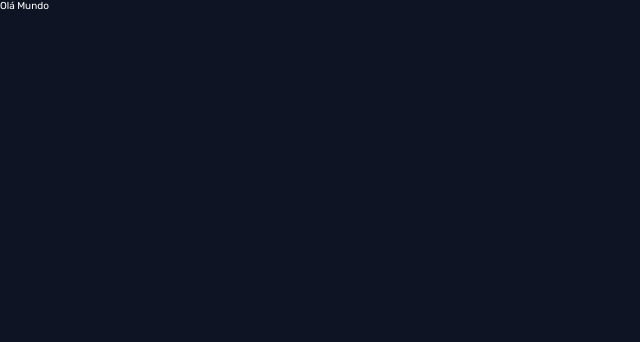
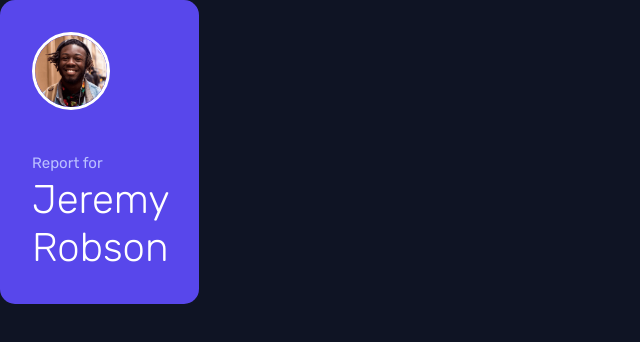
Before and after one commit to Henrique1204/Time-Tracking-Dashboard, a React (Create React App) app: page / in a window 1280 px wide. Shown: the top 342 px of the page, without its empty margins (0-640 px from the left). Built offline with nearby package versions, Linux system fonts and the light colour scheme.

Commit message:
Criar componente para informacoes do usuario

```diff
--- a/src/App.tsx
+++ b/src/App.tsx
@@ -1,7 +1,15 @@
 import React from 'react';
 
+import CardUsuario from './Componentes/CardUsuario';
+
+import imgJeremy from './Assets/image-jeremy.png';
+
 const App = (): JSX.Element => {
-  return <main className="App">Olá Mundo</main>;
+  return (
+    <main className="App">
+      <CardUsuario foto={imgJeremy} nome="Jeremy Robson" />
+    </main>
+  );
 };
 
 export default App;
--- /dev/null
+++ b/src/Componentes/CardUsuario/CardUsuario.componente.tsx
@@ -0,0 +1,28 @@
+import React, { FC } from 'react';
+
+import estilos from './CardUsuario.module.css';
+import FotoUsuario from './FotoUsuario';
+
+type CardUsuarioProps = {
+  foto: string;
+  nome: string;
+};
+
+/**
+ * Componente responsável por exbibir as informações do perfil do usuário.
+ * @param {string} props.foto Caimnho para a foto do usuário.
+ * @param {string} props.nome Nome do usuário.
+ */
+const CardUsuario: FC<CardUsuarioProps> = ({ foto, nome }) => {
+  return (
+    <div className={estilos.container}>
+      <FotoUsuario src={foto} alt={`Foto de perfil do usuário ${nome}.`} />
+
+      <span className={estilos.subtitulo}>Report for</span>
+
+      <h1 className={estilos.titulo}>Jeremy Robson</h1>
+    </div>
+  );
+};
+
+export default CardUsuario;
--- /dev/null
+++ b/src/Componentes/CardUsuario/CardUsuario.module.css
@@ -0,0 +1,23 @@
+.container {
+  max-width: fit-content;
+  padding: 3.2rem;
+  border-radius: var(--radius);
+  line-height: 1.2;
+  background-color: var(--bg-azul);
+  display: flex;
+  flex-direction: column;
+  justify-content: flex-start;
+}
+
+.subtitulo {
+  margin: 4.4rem 0 0.4rem;
+  font-size: var(--fonte-muito-peguna);
+  color: var(--fonte-azul-claro);
+  display: block;
+}
+
+.titulo {
+  max-width: 13.5rem;
+  font-size: var(--fonte-grande);
+  font-weight: 300;
+}
--- /dev/null
+++ b/src/Componentes/CardUsuario/FotoUsuario/FotoUsuario.componente.tsx
@@ -0,0 +1,23 @@
+import React, { FC } from 'react';
+
+import estilos from './FotoUsuario.module.css';
+
+type FotoUsuarioProps = {
+  src: string;
+  alt: string;
+};
+
+/**
+ * Componente responsável por exbibir a imagem de perfil do usuário.
+ * @param {string} props.src Caminho da imagem.
+ * @param {string} props.alt Texto alternativo da imagem.
+ */
+const FotoUsuario: FC<FotoUsuarioProps> = ({ src, alt }) => {
+  return (
+    <div className={estilos.container}>
+      <img src={src} alt={alt} />
+    </div>
+  );
+};
+
+export default FotoUsuario;
--- /dev/null
+++ b/src/Componentes/CardUsuario/FotoUsuario/FotoUsuario.module.css
@@ -0,0 +1,17 @@
+.container {
+  max-width: 78px;
+  max-height: 78px;
+  border-radius: 50%;
+  border: 3px solid #FFF;
+  display: flex;
+  align-items: center;
+  justify-content: center;
+  overflow: hidden;
+}
+
+.container img {
+  max-width: 100%;
+  max-height: 100%;
+  display: block;
+  filter: drop-shadow(0px 4px 4px rgba(0, 0, 0, 0.25));
+}
--- /dev/null
+++ b/src/Componentes/CardUsuario/FotoUsuario/index.tsx
@@ -0,0 +1,3 @@
+import FotoPerfil from './FotoUsuario.componente';
+
+export default FotoPerfil;
--- /dev/null
+++ b/src/Componentes/CardUsuario/index.tsx
@@ -0,0 +1,3 @@
+import CardUsuario from './CardUsuario.componente';
+
+export default CardUsuario;
--- a/src/index.css
+++ b/src/index.css
@@ -31,6 +31,9 @@ html, :root {
   --fonte-muito-peguna: 1.5rem;
 
   --font-family: 'Rubik', sans-serif;
+
+  /* Outras medidas */
+  --radius: 1.5rem;
 }
 
 *, *::after, *::before {
```
Also changed, not shown: .eslintrc.js.
